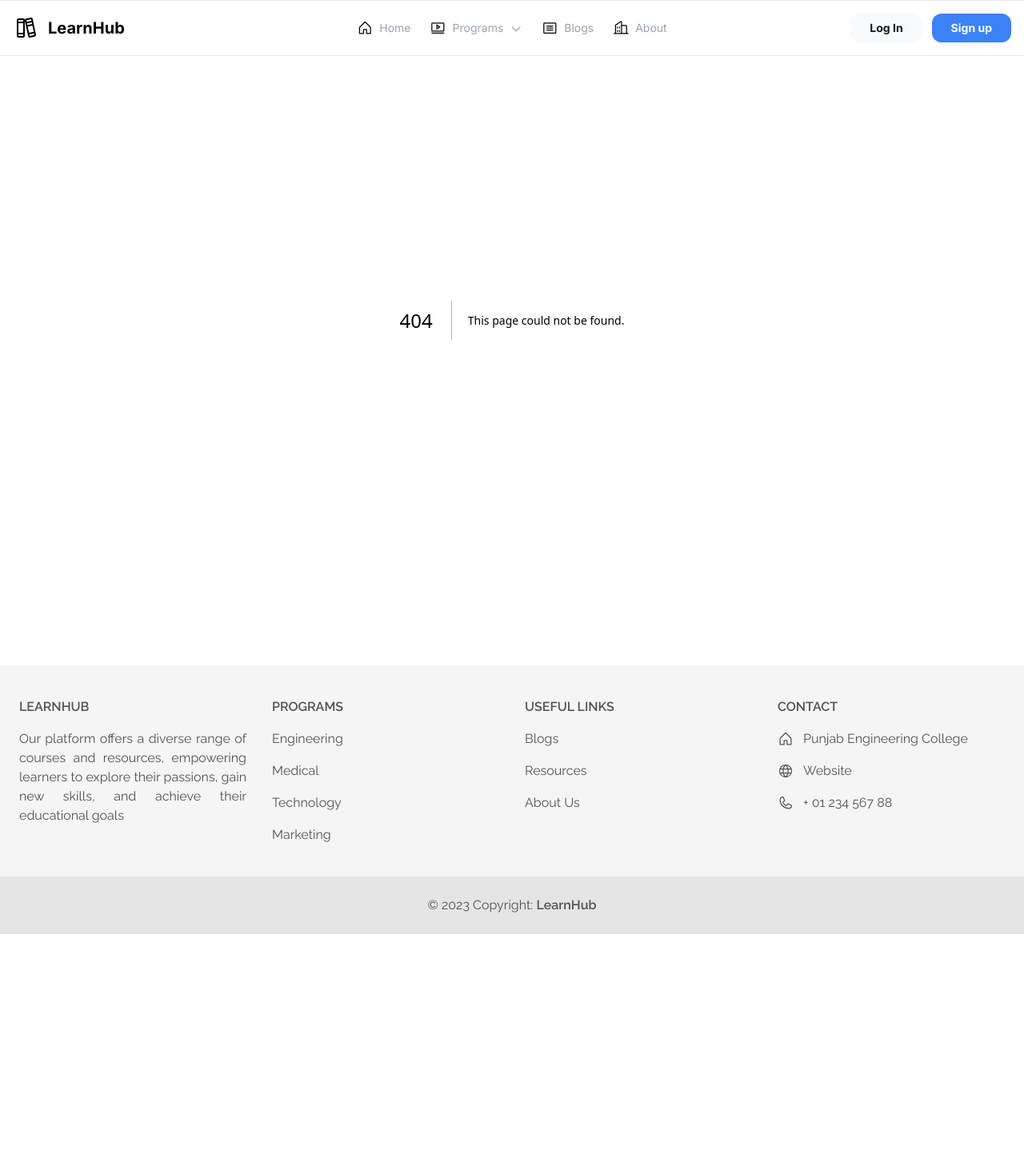
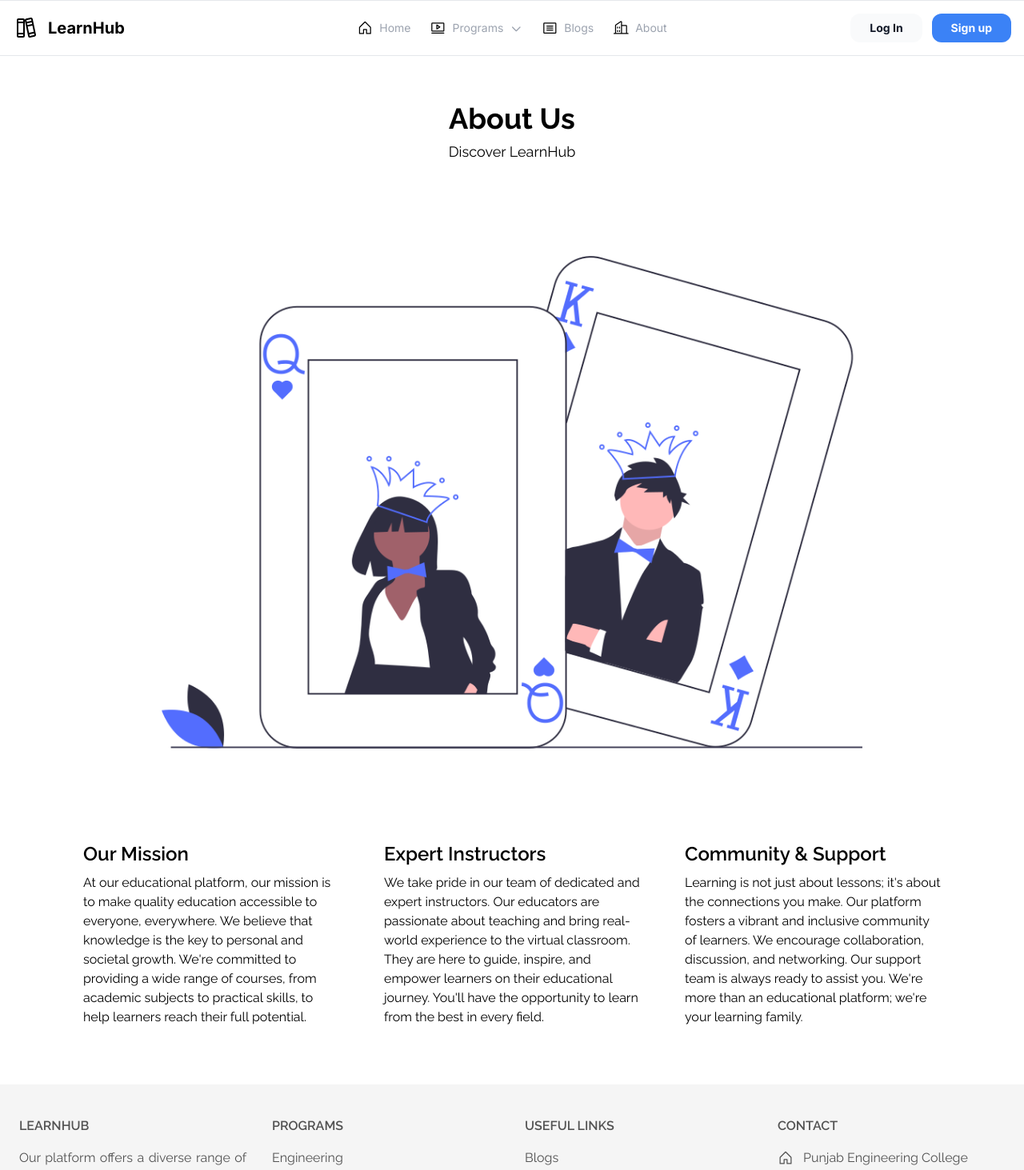
Before and after one commit to anshRS/LearnHub, a Next.js app in the folder client/: page /about in a window 1280 px wide. Before the commit this address had no page. Shown: the top 1463 px of the page at 80% size. Before the commit the page ends 1168 px from the top, so only its background shows below. Built offline with nearby package versions, Linux system fonts and the light colour scheme.

Commit message:
Designed About page

```diff
--- /dev/null
+++ b/client/src/app/about/page.js
@@ -0,0 +1,48 @@
+import Image from 'next/image';
+import React from 'react';
+import AboutImg from '@/assets/about-bg.png'
+
+const AboutPage = () => {
+    return (
+        <div className="min-h-screen mt-28 font-raleway">
+            <div className="p-4 text-center">
+                <h1 className="text-4xl font-bold">About Us</h1>
+                <p className="mt-2 text-lg">Discover LearnHub</p>
+            </div>
+            <div className="max-w-6xl mx-auto p-6">
+                <Image
+                    src={AboutImg}
+                    alt="About Us"
+                    className="w-full h-auto rounded-lg"
+                />
+                <div className="mt-6 grid grid-cols-1 md:grid-cols-3 gap-6">
+                    {/* Card 1 */}
+                    <div className="bg-white rounded-lg p-4">
+                        <h2 className="text-2xl font-semibold">Our Mission</h2>
+                        <p className="mt-2">
+                            At our educational platform, our mission is to make quality education accessible to everyone, everywhere. We believe that knowledge is the key to personal and societal growth. We're committed to providing a wide range of courses, from academic subjects to practical skills, to help learners reach their full potential.
+                        </p>
+                    </div>
+
+                    {/* Card 2 */}
+                    <div className="bg-white rounded-lg p-4">
+                        <h2 className="text-2xl font-semibold">Expert Instructors</h2>
+                        <p className="mt-2">
+                            We take pride in our team of dedicated and expert instructors. Our educators are passionate about teaching and bring real-world experience to the virtual classroom. They are here to guide, inspire, and empower learners on their educational journey. You'll have the opportunity to learn from the best in every field.
+                        </p>
+                    </div>
+
+                    {/* Card 3 */}
+                    <div className="bg-white rounded-lg p-4">
+                        <h2 className="text-2xl font-semibold">Community & Support</h2>
+                        <p className="mt-2">
+                            Learning is not just about lessons; it's about the connections you make. Our platform fosters a vibrant and inclusive community of learners. We encourage collaboration, discussion, and networking. Our support team is always ready to assist you. We're more than an educational platform; we're your learning family.
+                        </p>
+                    </div>
+                </div>
+            </div>
+        </div>
+    );
+};
+
+export default AboutPage;
```
